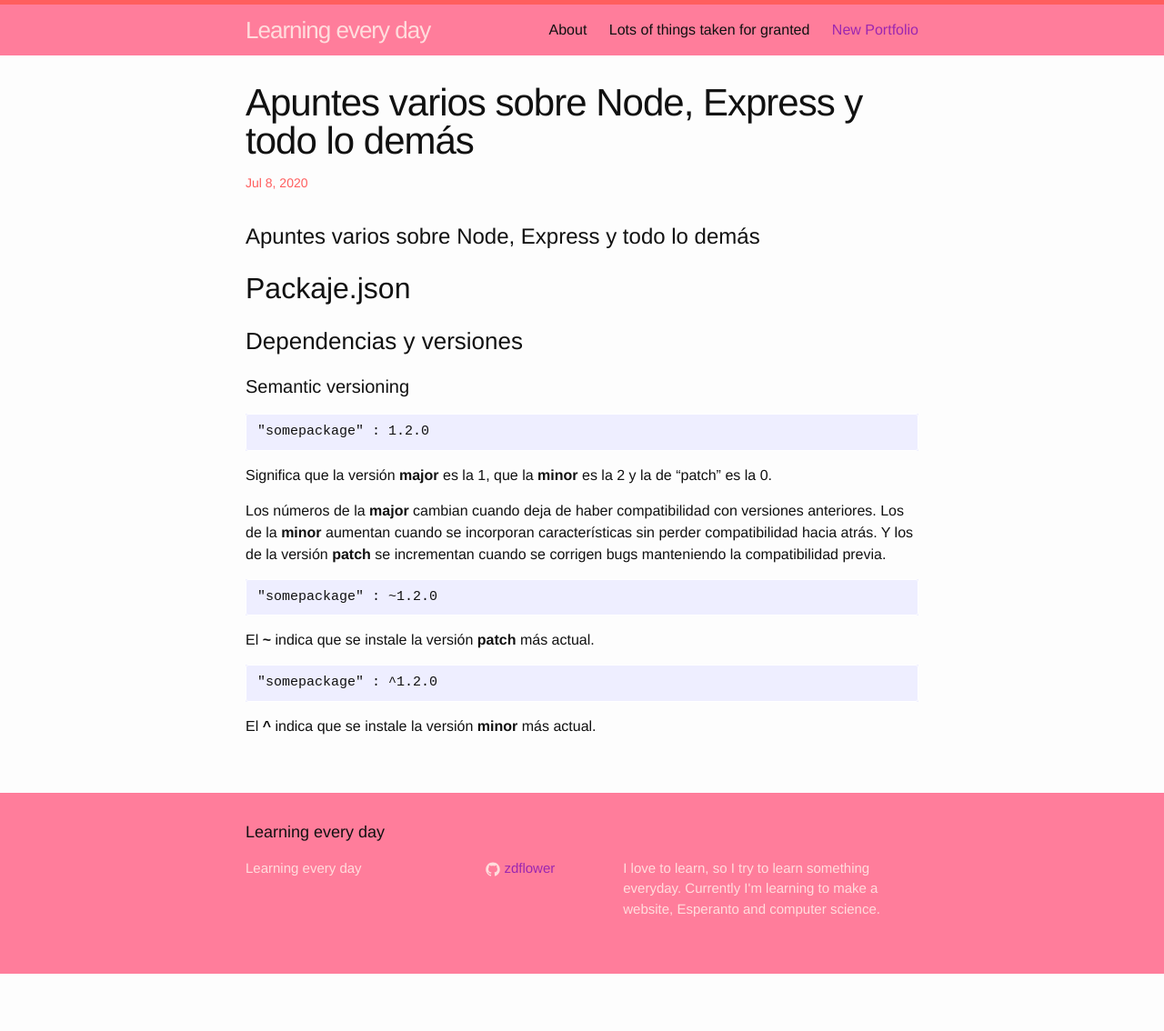
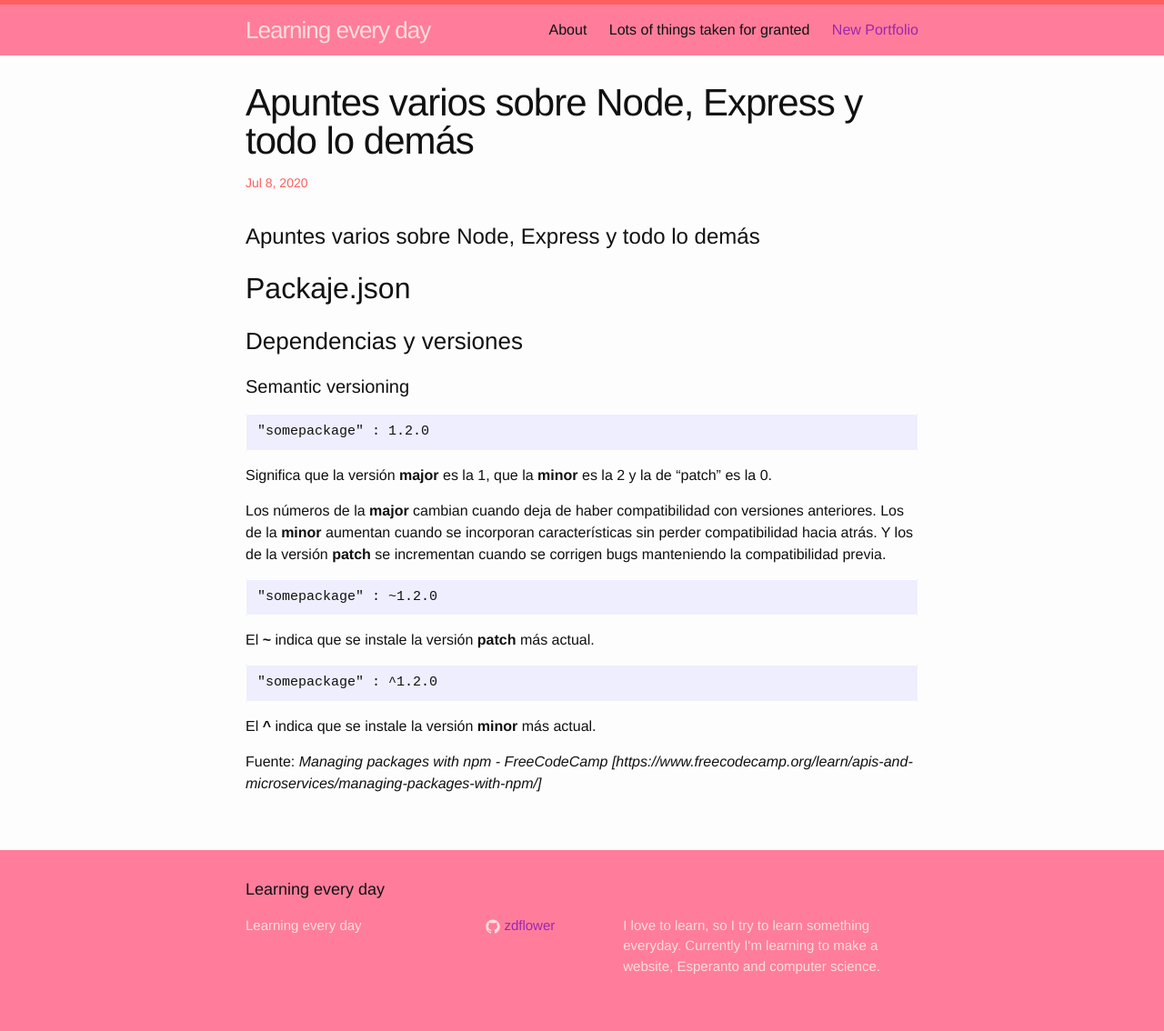
Before and after one commit to zdflower/zdflower.github.io, a Jekyll site: the page built from _posts/2020-07-08-Apuntes-node-express-etc.md, in a window 1280 px wide. Shown: the whole page at 91% size. Built offline with Jekyll 4.4.1, drawn with Linux system fonts in a browser that asks for light colours; before the commit the page ends 1071 px from its top, so only the background shows below that.

Commit message:
Añadí referencia a la página de FreeCodeCamp

```diff
--- a/_posts/2020-07-08-Apuntes-node-express-etc.md
+++ b/_posts/2020-07-08-Apuntes-node-express-etc.md
@@ -24,3 +24,5 @@ El **~** indica que se instale la versión **patch** más actual.
     "somepackage" : ^1.2.0
 
 El **^** indica que se instale la versión **minor** más actual.
+
+Fuente: *Managing packages with npm - FreeCodeCamp [https://www.freecodecamp.org/learn/apis-and-microservices/managing-packages-with-npm/]*
```
